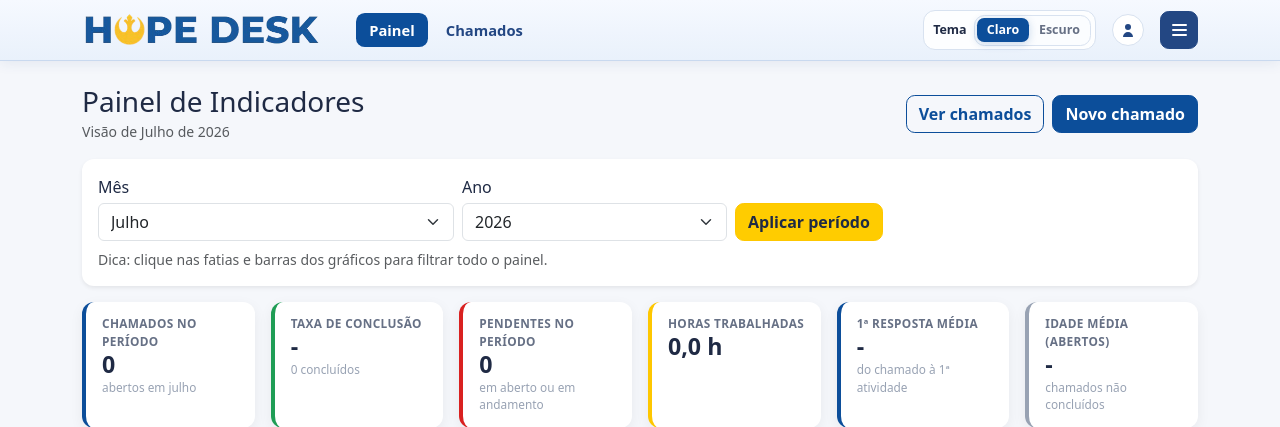
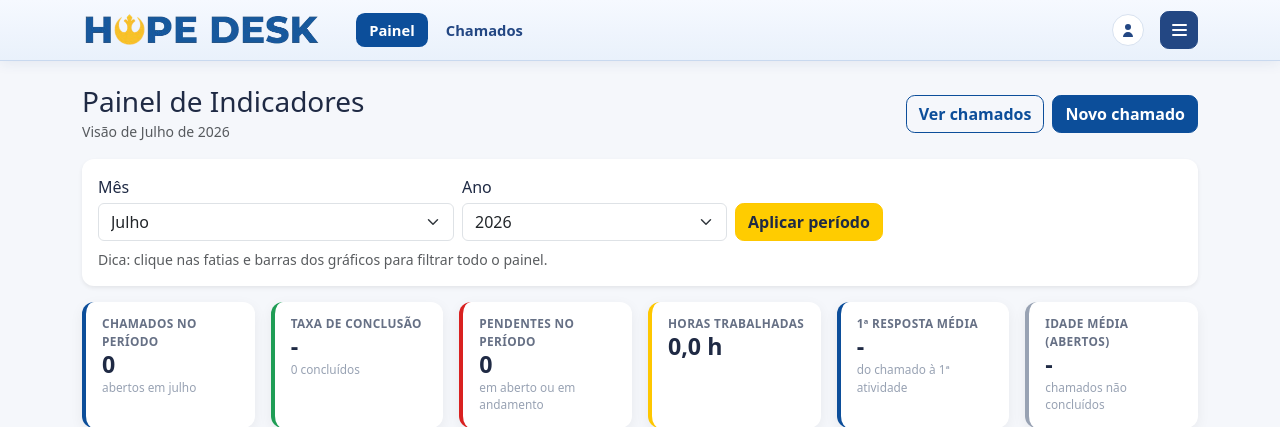
Before and after one commit to asanchezz01/hope_desk, a Flask app: page /analytics in a window 1280 px wide. Shown: the top 427 px of the page. Run offline with Flask 3, Linux system fonts and the light colour scheme; the visitor is signed in with stand-in values (Sample User, id 1); some libraries are stand-ins or nearby versions.

Commit message:
pequeno ajuste para teste do qwen

```diff
--- a/templates/base.html
+++ b/templates/base.html
@@ -38,20 +38,8 @@
         <a href="{{ url_for('analytics_dashboard') }}" class="app-nav-link {{ 'active' if request.endpoint == 'analytics_dashboard' }}">Painel</a>
         <a href="{{ url_for('dashboard') }}" class="app-nav-link {{ 'active' if request.endpoint == 'dashboard' }}">Chamados</a>
       </div>
-      <div class="d-flex app-navbar-user align-items-center gap-2 gap-sm-3">
-        <div class="theme-control" aria-label="Tema da interface">
-          <span class="theme-switcher-label">Tema</span>
-          <div class="theme-switcher" role="group">
-            <button type="button" class="theme-switcher-button" data-theme-choice="light" aria-pressed="true">
-              Claro
-            </button>
-            <button type="button" class="theme-switcher-button" data-theme-choice="dark" aria-pressed="false">
-              Escuro
-            </button>
-          </div>
-        </div>
-        <details class="user-info-menu">
-          <summary
+      <div class="d-flex app-navbar-user align-items-center gap-sm-3">
+        <details class="user-info-menu">          <summary
             class="app-user-avatar"
             title="{{ session.get('user_name') }} ({{ 'Cliente' if session.get('role') == 'client' else 'Técnico' }})"
             aria-label="Usuário logado: {{ session.get('user_name') }}"
```
Also changed, not shown: 1 other file.
